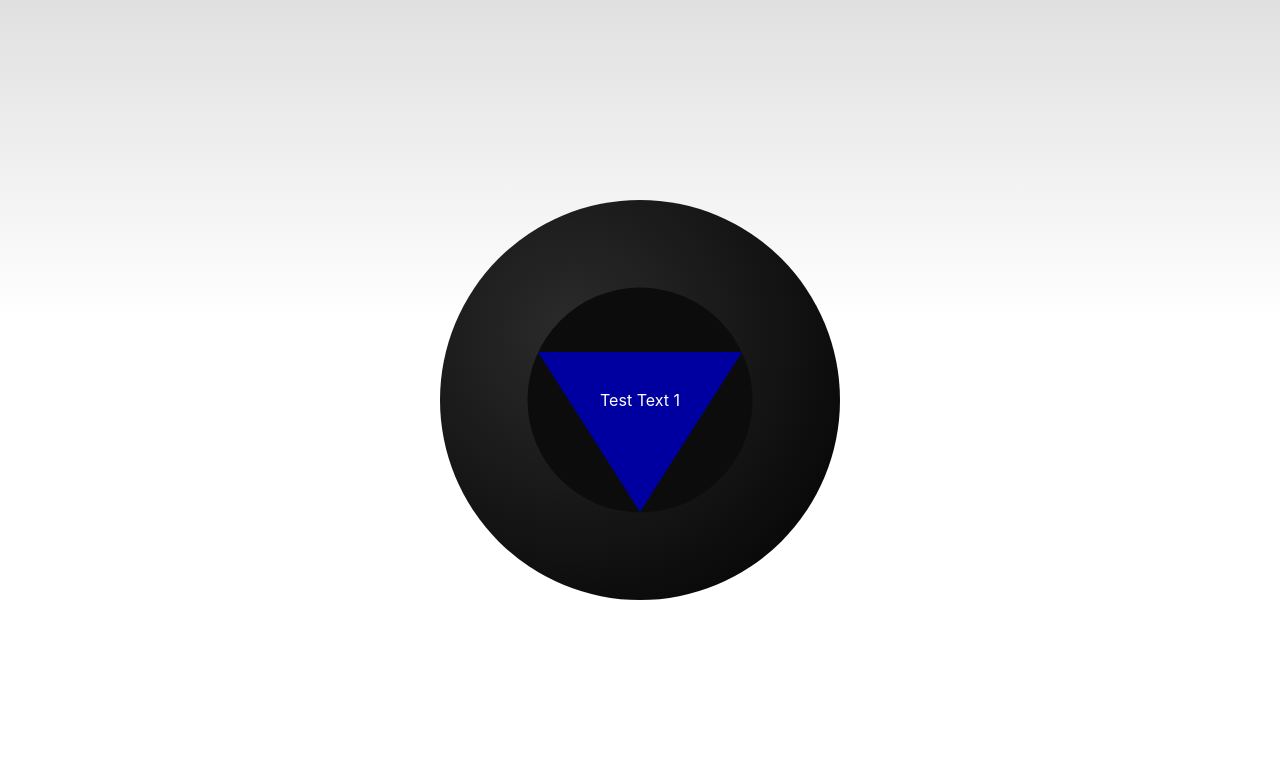
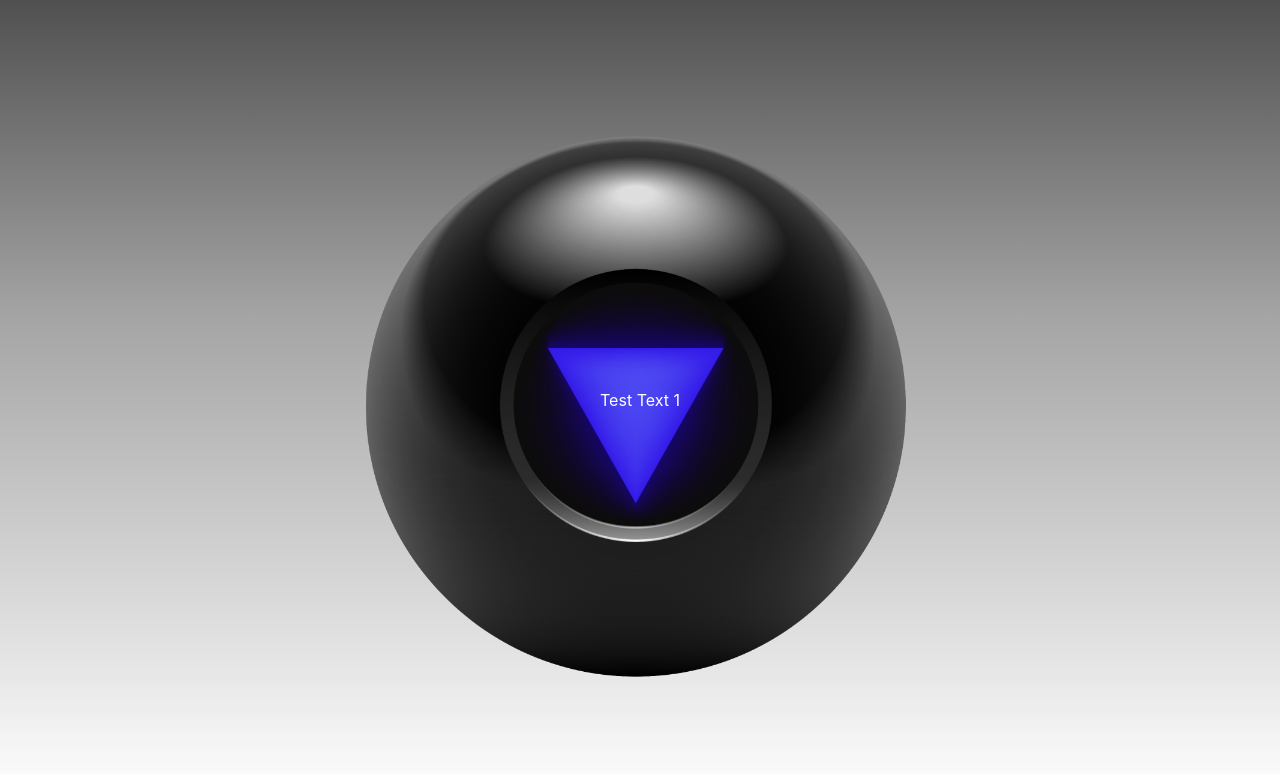
Before and after one commit to maxyuan6717/wybc-8ball, a React (Create React App) app: page / in a window 1280 px wide. Shown: the top 774 px of the page. Built offline with nearby package versions, Linux system fonts and the light colour scheme.

Commit message:
switch to 8ball image

```diff
--- a/src/components/ball.js
+++ b/src/components/ball.js
@@ -1,17 +1,14 @@
 import React, { useState } from "react";
 import styles from "./ball.module.css";
+import eightball from "../8ball.png";
 
 const Ball = () => {
   const [shake, setShake] = useState(false);
   const [indx, setIndx] = useState(0);
   const texts = ["Test Text 1", "Test Text 2", "Test Text 3", "Test Text 4"];
+  const size = 600;
   return (
     <>
-      {/* <section className={styles.stage}>
-        <figure className={styles.ball}>
-          <span className={styles.shadow} />
-        </figure>
-      </section> */}
       <div
         className={`m-auto d-flex ${styles.container} ${
           shake ? styles.move : ""
@@ -20,13 +17,20 @@ const Ball = () => {
           setShake(true);
           setTimeout(() => {
             setShake(false);
-            setIndx(indx + 1);
+            setIndx((indx + 1) % texts.length);
           }, 1000);
         }}
       >
-        <figure className={styles.circle} />
-        <figure className={styles.glass} />
-        <figure className={styles.triangle} />
+        {/* <section className={styles.stage}>
+          <figure className={styles.ball}>
+            <span className={styles.shadow} />
+            <span className={styles.eight} />
+          </figure>
+    </section> */}
+        {/* <figure className={styles.circle} /> */}
+        {/* <figure className={styles.glass} />
+        <figure className={styles.triangle} /> */}
+        <img src={eightball} width={size} height={size} />
         <span className={styles.text}>{texts[indx]}</span>
       </div>
     </>
--- a/src/index.css
+++ b/src/index.css
@@ -1,13 +1,21 @@
 body {
   margin: 0;
-  font-family: -apple-system, BlinkMacSystemFont, 'Segoe UI', 'Roboto', 'Oxygen',
-    'Ubuntu', 'Cantarell', 'Fira Sans', 'Droid Sans', 'Helvetica Neue',
+  font-family: -apple-system, BlinkMacSystemFont, "Segoe UI", "Roboto", "Oxygen",
+    "Ubuntu", "Cantarell", "Fira Sans", "Droid Sans", "Helvetica Neue",
     sans-serif;
   -webkit-font-smoothing: antialiased;
   -moz-osx-font-smoothing: grayscale;
+  /* background: linear-gradient(
+    to bottom,
+    rgba(100, 100, 100, 0.6) 0%,
+    rgba(255, 255, 255, 0.5) 40%,
+    #ffffff 100%
+  );
+  background-repeat: no-repeat; */
+  background-color: rgb(75, 75, 75) !important;
 }
 
 code {
-  font-family: source-code-pro, Menlo, Monaco, Consolas, 'Courier New',
+  font-family: source-code-pro, Menlo, Monaco, Consolas, "Courier New",
     monospace;
 }
```
Also changed, not shown: src/8ball.png (added).
